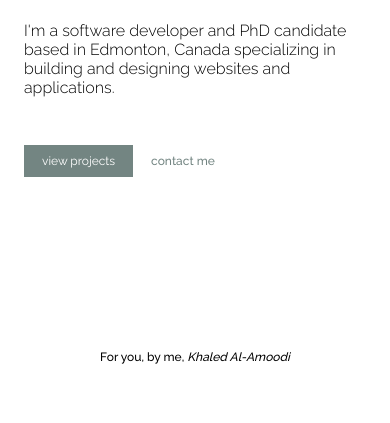
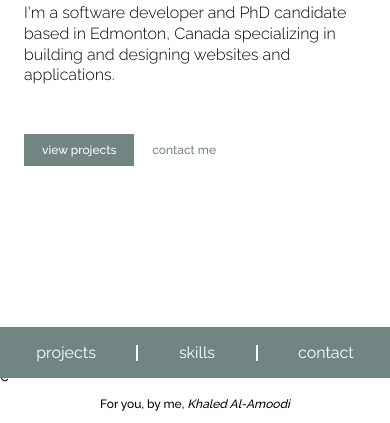
Before and after one commit to kayloody/portfolio-v1, a Gatsby site: page / in a window 390 px wide. Shown: the part 466-889 px from the top of the page. Before the commit the page ends 844 px from the top, so only its background shows below. Built offline with nearby package versions, Linux system fonts and the light colour scheme; Gatsby itself is replaced by a stand-in of ours.

Commit message:
Added mobile navbar.

```diff
--- a/src/pages/index.js
+++ b/src/pages/index.js
@@ -13,9 +13,16 @@ export default function Home() {
       <Head />
 
       <main>
-        <div className={styles.navContainer}>
+        <div className={styles.headerContainer}>
           <header>
             <Logo />
+
+            <nav className={styles.headerNav}>
+              <a href="#projects">projects</a>
+              <a href="#skills">skills</a>
+              <a href="#contact">contact</a>
+            </nav>
+
             <div>
               <ul>
                 <li>
@@ -61,10 +68,34 @@ export default function Home() {
           </div>
 
           <div className={styles.heroButtons}>
-            <button>view projects</button>
-            <p>contact me</p>
+            <a className={styles.heroButtonProjects} href="#projects">
+              view projects
+            </a>
+            <a className={styles.heroButtonContact} href="#contact">
+              contact me
+            </a>
           </div>
         </section>
+
+        <section id="projects" className={styles.projects}>
+          a
+        </section>
+        <section id="skills" className={styles.skills}>
+          b
+        </section>
+        <section id="contact" className={styles.contact}>
+          c
+        </section>
+
+        <div className={styles.footerNavContainer}>
+          <nav className={styles.footerNav}>
+            <a href="#projects">projects</a>
+            <div className={styles.vl}></div>
+            <a href="#skills">skills</a>
+            <div className={styles.vl}></div>
+            <a href="#contact">contact</a>
+          </nav>
+        </div>
       </main>
 
       <Footer />
--- a/src/styles/index.module.scss
+++ b/src/styles/index.module.scss
@@ -1,7 +1,11 @@
-.navContainer {
+.headerContainer {
   width: 100%;
 
   background: #738582;
+
+  .headerNav {
+    display: none;
+  }
 
   header {
     display: flex;
@@ -26,8 +30,33 @@
   }
 }
 
+.footerNavContainer {
+  position: fixed;
+  bottom: 0%;
+  width: 100%;
+
+  .footerNav {
+    height: 100%;
+
+    display: flex;
+    flex-direction: row;
+    justify-content: space-around;
+    align-items: center;
+
+    background: #738582;
+    color: #ffffff;
+
+    padding: 1em;
+
+    .vl {
+      border-left: 2px solid #ffffff;
+      height: 1em;
+    }
+  }
+}
+
 .hero {
-  height: calc(100vh - (3em + 2em) - (2em + 0.75em));
+  height: calc(100vh - (3em + 1.75em) - (2em + 1.6em));
 
   display: flex;
   flex-direction: column;
@@ -51,6 +80,7 @@
 
       font-size: 3.3em;
       font-weight: 800;
+      line-height: 1em;
     }
 
     h2 {
@@ -61,6 +91,7 @@
 
     #heroAbout {
       font-weight: 300;
+      line-height: 1.3em;
     }
   }
 
@@ -74,7 +105,7 @@
     font-size: 0.75em;
     font-weight: 500;
 
-    button {
+    .heroButtonProjects {
       margin-right: 1.5em;
       padding: 0.75em 1.5em 0.75em 1.5em;
 
@@ -90,12 +121,21 @@
       }
     }
 
-    p {
+    .heroButtonContact {
       color: #738582;
     }
   }
 }
 
+.projects {
+}
+
+.skills {
+}
+
+.contact {
+}
+
 .triangle {
   display: none;
 }
```
Also changed, not shown: src/styles/index.module.css.
